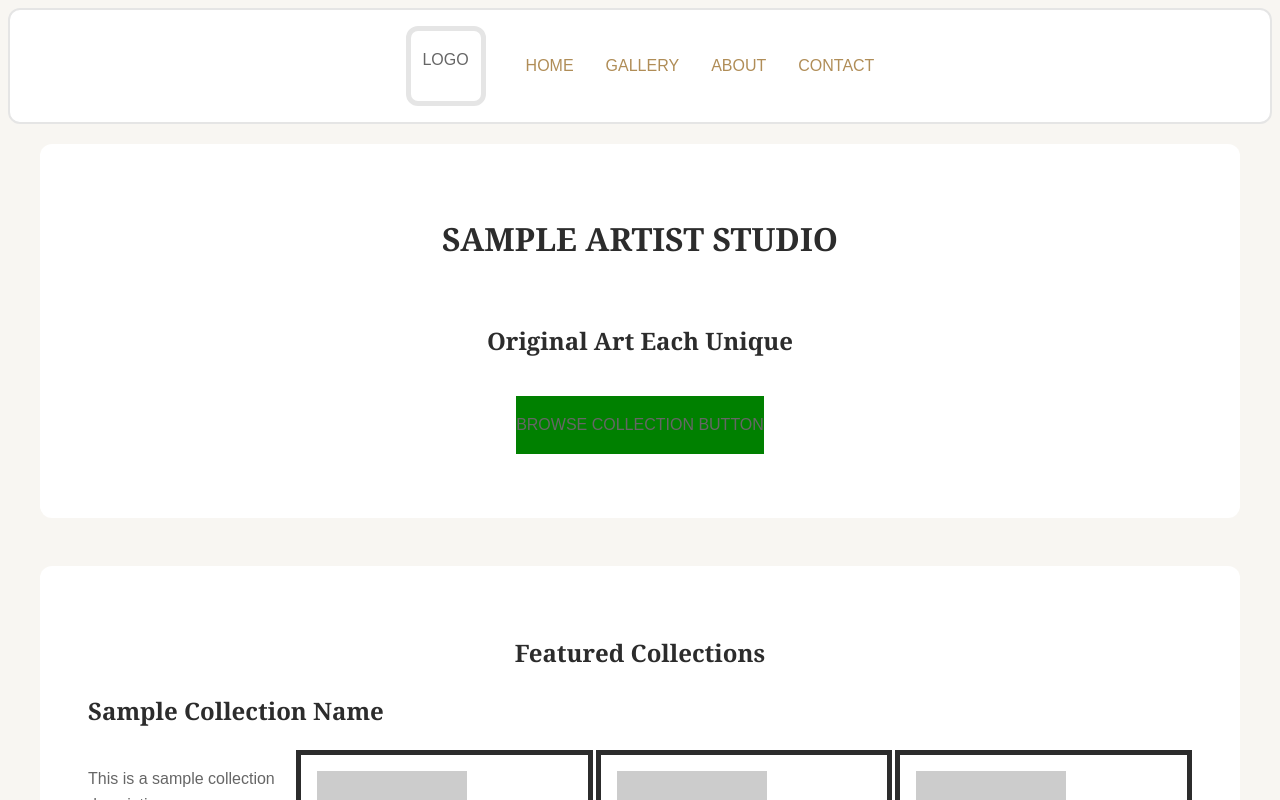
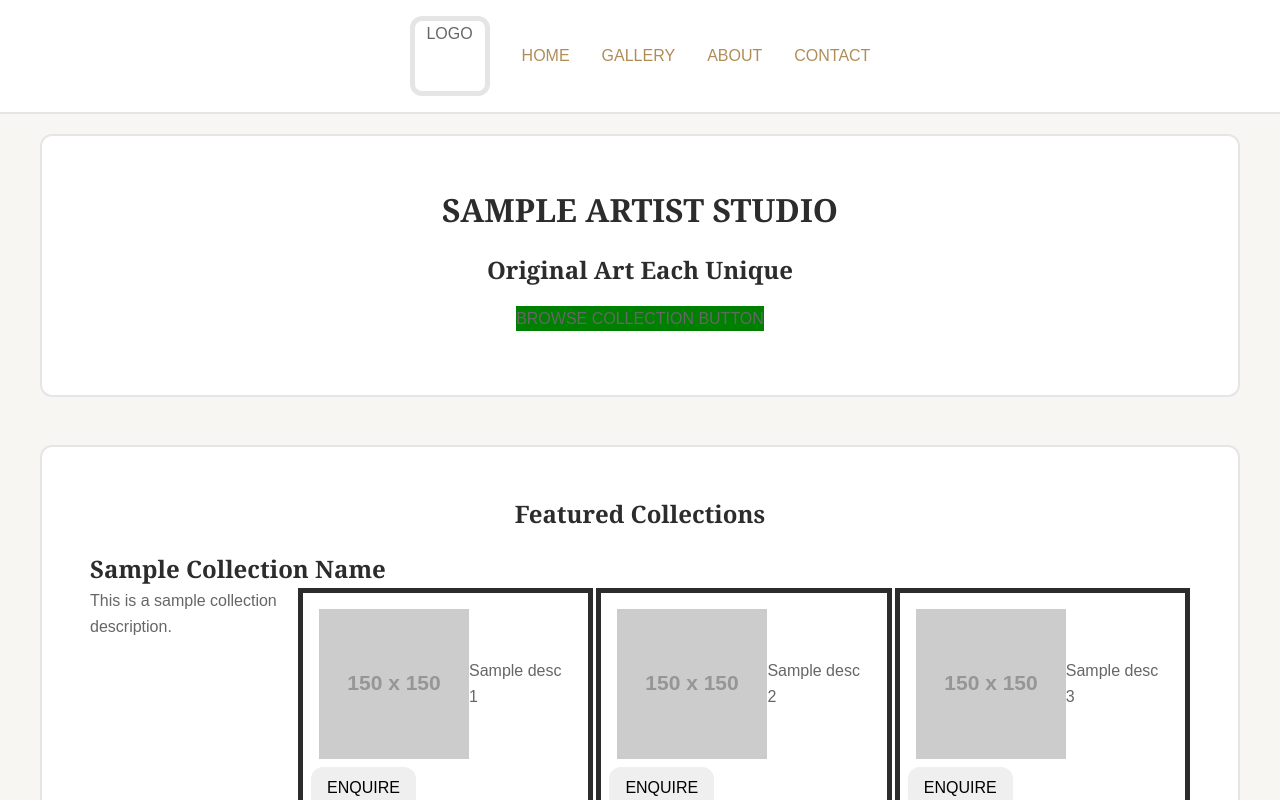
Before and after one commit to Emmet22/artist-website-template, a React (Vite) app: page / in a window 1280 px wide. Shown: the top 800 px of the page. Built offline with nearby package versions, Linux system fonts and the light colour scheme.

Commit message:
Refactored Navbar (border at bottom, logo spacing, full screen width)

```diff
--- a/src/App.tsx
+++ b/src/App.tsx
@@ -26,7 +26,8 @@ function App() {
     </main>
     <Footer />
     </>
-  );
+
+);
 }
 
 export default App;
--- a/src/components/common/Section.module.css
+++ b/src/components/common/Section.module.css
@@ -4,5 +4,6 @@
     padding: 3rem 2rem;
     background-color: var(--clr-surface);
     margin: 0 auto 3rem;
+    border: 2px solid var(--clr-border);
     border-radius: var(--radius);
 }
--- a/src/components/layout/Navbar.module.css
+++ b/src/components/layout/Navbar.module.css
@@ -13,8 +13,8 @@
     width: 100%;
     background-color: var(--clr-surface);
     padding: 1rem 5rem;
-    border: 2px solid var(--clr-border);
-    border-radius: var(--radius);
+    border-bottom: 2px solid var(--clr-border);
+
 }
 
 /* THIS IS A PLACEHOLDER DIV FOR LOGO */
@@ -23,6 +23,7 @@
     border-radius: var(--radius);
     height: 80px;
     width: 80px;
+    margin-right: 2rem;
 
     /*
     This flexbox alligns the "LOGO" text to the center
--- a/src/styles/index.css
+++ b/src/styles/index.css
@@ -6,6 +6,8 @@
 *::before,
 *::after {
     box-sizing: border-box;
+    margin: 0;
+    padding: 0;
 }
 
 /* design system (colour pallete, font, border-radius, shadow) */
```
